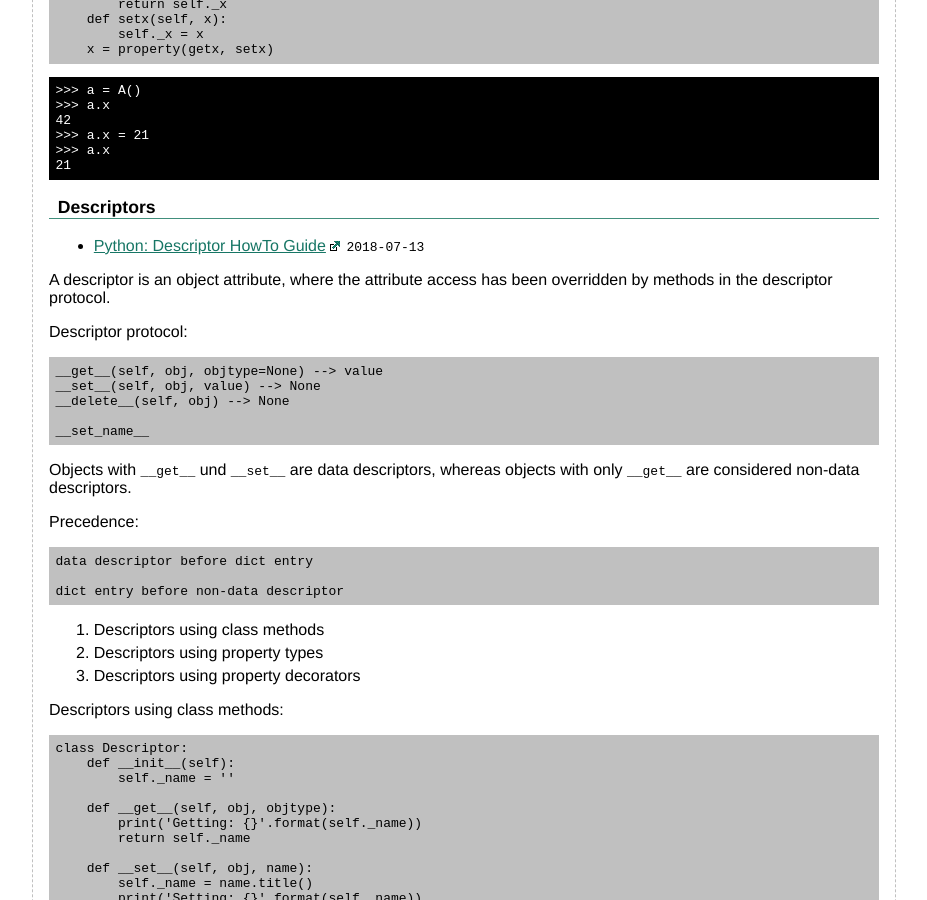
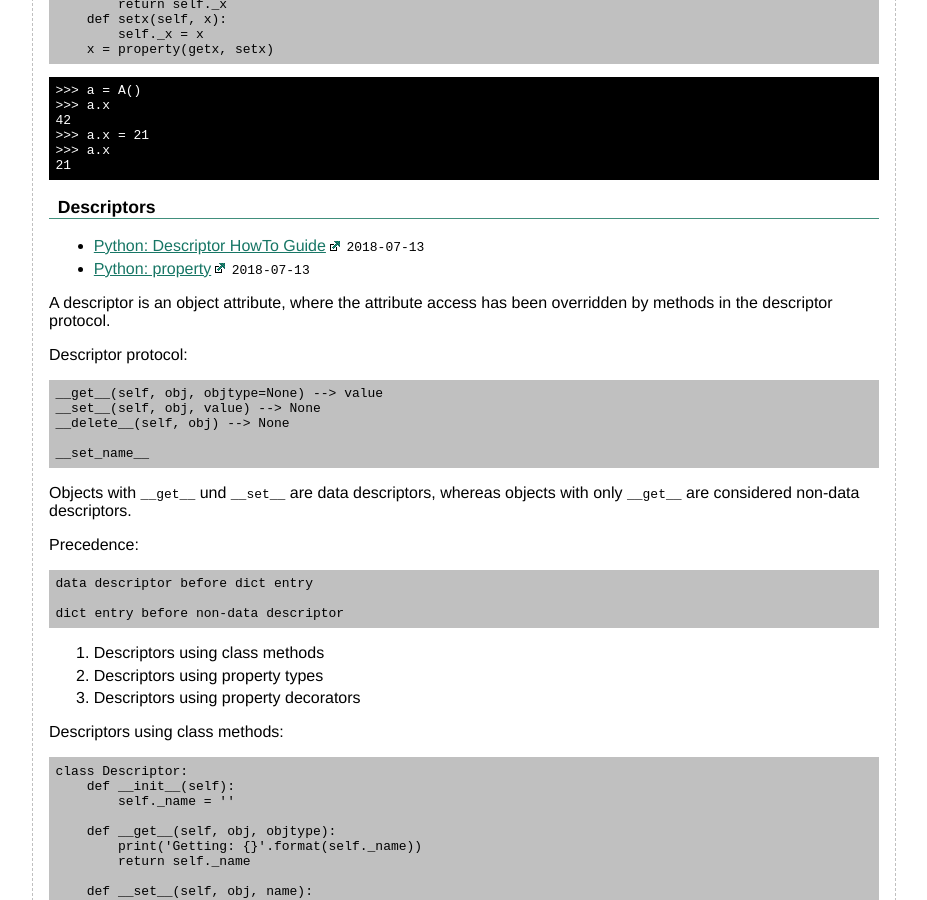
Before and after one commit to flyinggreenfrog/flyinggreenfrog.github.io, a Jekyll site: the page built from knowledgebase/python.md, in a window 1280 px wide and 900 px high, scrolled down 10508 px. Shown: the whole window, without its empty margins (176-1103 px from the left). Built offline with Jekyll 4.4.1, drawn with Linux system fonts in a browser that asks for light colours.

Commit message:
Added link to property decorators.

```diff
--- a/knowledgebase/python.md
+++ b/knowledgebase/python.md
@@ -748,6 +748,7 @@ class A:
 ### Descriptors
 
 * [Python: Descriptor HowTo Guide](https://docs.python.org/3/howto/descriptor.html) <time>2018-07-13</time>
+* [Python: property](https://docs.python.org/3/library/functions.html#property) <time>2018-07-13</time>
 
 A descriptor is an object attribute, where the attribute access has been
 overridden by methods in the descriptor protocol.
```
